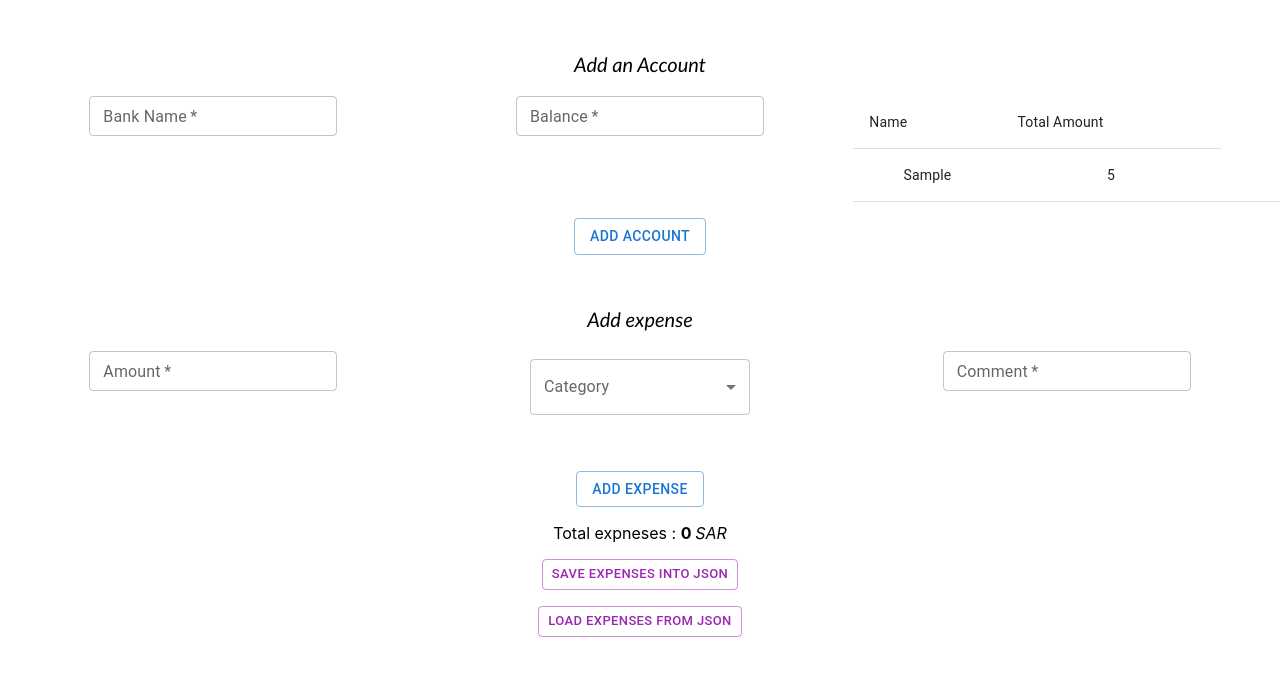
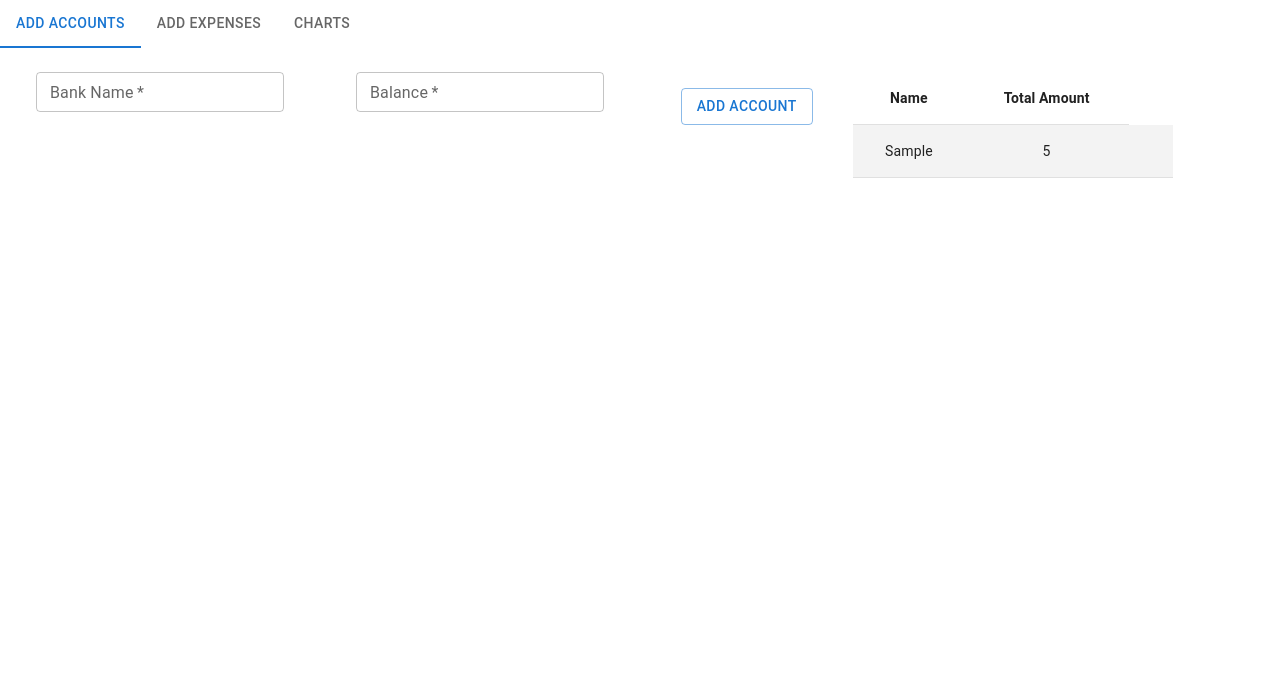
Before and after one commit to mmass94/Bueget-Management, a React (Create React App) app in the folder budget-management/: page / in a window 1280 px wide. Both pictures are taken after typing "Sample", "5" into the empty fields and a click on the button "ADD ACCOUNT". Shown: the top 676 px of the page. Built offline with nearby package versions, Linux system fonts and the light colour scheme.

Commit message:
Sperating Accounts - Expenses - and charts into different tabs

```diff
--- a/budget-management/src/App.js
+++ b/budget-management/src/App.js
@@ -7,16 +7,18 @@ import LoadExpensesButton from "./components/readFromJson";
 import Box from "@mui/material/Box";
 // import Line from "./components/visulization/lineChart";
 import AddAccountFrom from "./components/accounts/addAcount";
+import Tabs from "./components/utilities/tabs";
 
 function App() {
   return (
     <div className="App">
-      <AddAccountFrom />
+      <Tabs></Tabs>
+      {/* <AddAccountFrom />
       <ExpenseForm />
       <TableOfContent />
       <Bar />
       <SaveExpensesButton />
-      <LoadExpensesButton />
+      <LoadExpensesButton /> */}
       <Box sx={{ m: 2 }} />
 
       {/* <Line /> */}
--- a/budget-management/src/components/accounts/accountsTable.js
+++ b/budget-management/src/components/accounts/accountsTable.js
@@ -3,33 +3,33 @@ import Table from "@mui/material/Table";
 import TableBody from "@mui/material/TableBody";
 import TableCell from "@mui/material/TableCell";
 import TableRow from "@mui/material/TableRow";
-import Button from "../formElements/button";
+import Box from "@mui/material/Box";
+import Grid from "@mui/material/Grid";
 import { useSelector } from "react-redux";
-import { useDispatch } from "react-redux";
 
 function AccountsTable() {
-  //   const dispatch = useDispatch();
-
   const Accounts = useSelector((state) => state.account.accounts);
 
-  //   const handleRemoveExpense = (expenseId) => {
-  //     dispatch(removeExpense(expenseId));
-  //   };
-
   return (
-    <div>
+    <span>
       {Accounts.length > 0 ? (
         <Table>
           <TableBody>
             <TableRow>
-              <TableCell>Name</TableCell>
-              <TableCell>Total Amount</TableCell>
+              <TableCell align="center" sx={{ fontWeight: "bold" }}>
+                Name
+              </TableCell>
+              <TableCell align="center" sx={{ fontWeight: "bold" }}>
+                Total Amount
+              </TableCell>
             </TableRow>
-            {Accounts.map((account) => (
-              <TableRow key={account.id}>
+            {Accounts.map((account, index) => (
+              <TableRow
+                key={account.id}
+                sx={{ backgroundColor: index % 2 === 0 ? "#f3f3f3" : "white" }}
+              >
                 <TableCell align="center">{account.name}</TableCell>
                 <TableCell align="center">{account.amount}</TableCell>
-
                 <TableCell align="center">
                   {/* <Button
                     onClick={() => handleRemoveExpense(expense.id)}
@@ -45,7 +45,7 @@ function AccountsTable() {
       ) : (
         ""
       )}
-    </div>
+    </span>
   );
 }
 
--- a/budget-management/src/components/accounts/addAcount.js
+++ b/budget-management/src/components/accounts/addAcount.js
@@ -17,7 +17,7 @@ function AddAccountFrom() {
   const [open, setOpen] = useState(true);
   const [formSubmitted, setFormSubmitted] = useState(false);
   const dispatch = useDispatch();
-  const Expenses = useSelector((state) => state.expense.expenses);
+  // const Expenses = useSelector((state) => state.expense.expenses);
   const Accounts = useSelector((state) => state.account.accounts);
 
   const handleAmountInputChange = (event) => {
@@ -29,9 +29,15 @@ function AddAccountFrom() {
   };
 
   const handleClick = () => {
+    const AlreadExistBankName = Accounts.some(
+      (account) => account.name === nameinput
+    );
+
+    console.log("value is", AlreadExistBankName);
+
     const now = new Date();
     const dateTimeString = now.toLocaleString();
-    if (amountinput > 0 && setNameinput !== "") {
+    if (amountinput > 0 && nameinput !== "" && !AlreadExistBankName) {
       dispatch(addAccount(nameinput, amountinput, dateTimeString));
       setFormSubmitted(true);
     } else {
@@ -66,19 +72,17 @@ function AddAccountFrom() {
           align="middle"
         >
           <MuiAlert onClose={handleClose} severity="error">
-            Please Make sure that Bank Name and Balance are correctly entered !
+            Please Make sure that Bank Name and Balance are correctly entered
+            and tha Bank Name has not been entered before !
           </MuiAlert>
         </Snackbar>
       ) : (
         ""
       )}
+      <Box sx={{ m: 3 }} />
+
       <Grid container>
-        <Box sx={{ m: 2 }} />
-        <Grid item xs={12}>
-          <p className="heading">Add an Account</p>
-        </Grid>
-
-        <Grid item xs={12} md={4} l={3}>
+        <Grid item xs={12} md={3} l={3}>
           <InputField
             value={nameinput}
             type={"text"}
@@ -91,7 +95,7 @@ function AddAccountFrom() {
 
         <Box sx={{ b: 2 }} />
 
-        <Grid item xs={12} md={4} l={3}>
+        <Grid item xs={12} md={3} l={3}>
           <InputField
             color="warning"
             value={amountinput}
@@ -103,12 +107,8 @@ function AddAccountFrom() {
             label={"Balance"}
           ></InputField>
         </Grid>
-
-        <Grid item xs={12} md={4} l={3}>
-          <AccountsTable />
-        </Grid>
-
-        <Grid item xs={12} md={12} l={12}>
+        {/* <Box sx={{ t: -2 }} /> */}
+        <Grid item xs={2} md={2} l={12}>
           <Button
             ButtonName={"Add account"}
             onClick={handleClick}
@@ -117,6 +117,9 @@ function AddAccountFrom() {
             {" "}
           </Button>
         </Grid>
+        <Grid item xs={12} md={3} l={3}>
+          <AccountsTable />
+        </Grid>
       </Grid>
     </div>
   );
--- a/budget-management/src/components/expenseForm.js
+++ b/budget-management/src/components/expenseForm.js
@@ -1,7 +1,7 @@
 import React from "react";
 import { useState, useEffect } from "react";
 import { useDispatch } from "react-redux";
-import { addExpense } from "../redux/index";
+import { addExpense, updateAccountBalance } from "../redux/index";
 
 import InputField from "./formElements/inputField";
 import Button from "./formElements/button";
@@ -11,7 +11,9 @@ import Selectone from "./formElements/selectone";
 import Snackbar from "@mui/material/Snackbar";
 import MuiAlert from "@mui/material/Alert";
 import { useSelector } from "react-redux";
-
+import Select from "@mui/material/Select";
+import InputLabel from "@mui/material/InputLabel";
+import MenuItem from "@mui/material/MenuItem";
 function ExpenseForm() {
   const [amountinput, setAmountinput] = useState("");
   const [categorinput, setCategoryinput] = useState("");
@@ -20,6 +22,18 @@ function ExpenseForm() {
   const [open, setOpen] = useState(true);
   const [formSubmitted, setFormSubmitted] = useState(false);
   const Accounts = useSelector((state) => state.account.accounts);
+  const Expenses = useSelector((state) => state.expense.expenses);
+
+  const accountNames = [...new Set(Accounts.map((account) => account.name))]; // set removes duplicates
+
+  const [Name, setName] = useState("");
+  const accountBalance =
+    Accounts.find((account) => account.name === Name)?.amount || "";
+  //Search for the first element in the Accounts array that satisfies the given condition.
+
+  const handleNameChange = (event) => {
+    setName(event.target.value);
+  };
 
   const dispatch = useDispatch();
 
@@ -42,6 +56,17 @@ function ExpenseForm() {
       dispatch(
         addExpense(amountinput, categorinput, commentinput, dateTimeString)
       );
+
+      // Find the account object corresponding to the selected Name
+      const selectedAccount = Accounts.find((account) => account.name === Name);
+
+      if (selectedAccount) {
+        // Subtract the expense amount from the account balance
+        const updatedBalance = selectedAccount.amount - amountinput;
+
+        // Dispatch the updateAccountBalance action to update the account balance in Redux store
+        dispatch(updateAccountBalance(selectedAccount.id, updatedBalance));
+      }
       setFormSubmitted(true);
     } else {
       setError(true);
@@ -77,17 +102,13 @@ function ExpenseForm() {
       ) : (
         ""
       )}
+      <Box sx={{ m: 2 }} />
 
       {Accounts.length > 0 ? (
         <div>
           <Grid container>
-            <Box sx={{ m: 2 }} />
-            <Grid item xs={12}>
-              <p className="heading">Add expense</p>
-            </Grid>
-
             <Box sx={{ b: 2 }} />
-            <Grid item xs={12} md={4} l={3}>
+            <Grid item xs={12} md={3}>
               <InputField
                 color="warning"
                 value={amountinput}
@@ -100,7 +121,7 @@ function ExpenseForm() {
               ></InputField>
             </Grid>
 
-            <Grid item xs={12} md={4} l={3}>
+            <Grid item xs={12} md={3}>
               <Selectone
                 onChange={handleCategoryInputChange}
                 value={categorinput}
@@ -108,7 +129,7 @@ function ExpenseForm() {
               />
             </Grid>
 
-            <Grid item xs={12} md={4} l={3}>
+            <Grid item xs={12} md={3}>
               <InputField
                 value={commentinput}
                 type={"text"}
@@ -117,6 +138,37 @@ function ExpenseForm() {
                 onChange={handleCommentInputChange}
                 label={"Comment"}
               ></InputField>
+            </Grid>
+            <Box sx={{ m: 2 }} />
+
+            <Grid item xs={12} md={3}>
+              <InputLabel id="name-select-label">Name</InputLabel>
+              <Select
+                labelId="name-select-label"
+                id="name-select"
+                value={Name}
+                label="Account Name"
+                onChange={handleNameChange}
+              >
+                {accountNames.map((name) => (
+                  <MenuItem key={name} value={name}>
+                    {name}
+                  </MenuItem>
+                ))}
+              </Select>
+            </Grid>
+
+            <Grid item xs={12} md={3}>
+              <InputField
+                disabled={"disabled"}
+                value={accountBalance}
+                type="text"
+                placeholder="Account Balance"
+                prefix=""
+                label="Account Balance"
+                readOnly
+                variant={"filled"}
+              />
             </Grid>
 
             <Box sx={{ m: 2 }} />
--- a/budget-management/src/components/formElements/inputField.js
+++ b/budget-management/src/components/formElements/inputField.js
@@ -5,7 +5,7 @@ const TextInput = (props) => {
   return (
     <span>
       <TextField
-        variant="outlined"
+        variant={props.variant}
         label={props.label}
         required
         type={props.type}
@@ -13,6 +13,7 @@ const TextInput = (props) => {
         id={props.id}
         onChange={props.onChange}
         value={props.value}
+        disabled={props.disabled}
       />
     </span>
   );
--- a/budget-management/src/components/utilities/tabs.js
+++ b/budget-management/src/components/utilities/tabs.js
@@ -1,9 +1,13 @@
-import * as React from "react";
+import React from "react";
+import Box from "@mui/material/Box";
 import Tabs from "@mui/material/Tabs";
 import Tab from "@mui/material/Tab";
-import Box from "@mui/material/Box";
+import Addaccount from "../accounts/addAcount";
+import ExpenseForm from "../expenseForm";
+import BarChartComp from "../visulization/barChart";
+import TableofContents from "../table/tableOfContent";
 
-export default function ScrollableTabsButtonAuto() {
+export default function NavTabs() {
   const [value, setValue] = React.useState(0);
 
   const handleChange = (event, newValue) => {
@@ -11,22 +15,18 @@ export default function ScrollableTabsButtonAuto() {
   };
 
   return (
-    <Box sx={{ maxWidth: { xs: 320, sm: 480 }, bgcolor: "background.paper" }}>
-      <Tabs
-        value={value}
-        onChange={handleChange}
-        variant="scrollable"
-        scrollButtons="auto"
-        aria-label="scrollable auto tabs example"
-      >
-        <Tab label="Item One" />
-        <Tab label="Item Two" />
-        <Tab label="Item Three" />
-        <Tab label="Item Four" />
-        <Tab label="Item Five" />
-        <Tab label="Item Six" />
-        <Tab label="Item Seven" />
+    <Box sx={{ width: "100%" }}>
+      <Tabs value={value} onChange={handleChange} aria-label="nav tabs example">
+        <Tab label="Add Accounts" />
+        <Tab label="Add expenses" />
+        <Tab label="Charts" />
       </Tabs>
+
+      {value === 0 && <Addaccount />}
+      {value === 1 && <ExpenseForm />}
+      {value === 1 && <TableofContents />}
+
+      {value === 2 && <BarChartComp />}
     </Box>
   );
 }
--- a/budget-management/src/redux/accounts/accountsActions.js
+++ b/budget-management/src/redux/accounts/accountsActions.js
@@ -1,5 +1,6 @@
 import { ADD_ACCOUNT } from "./accountsTypes";
 import { REMOVE_ACCOUNT } from "./accountsTypes";
+import { UPDATE_ACCOUNT_BALANCE } from "./accountsTypes";
 
 export const addAccount = (name, amount, dateAndTime) => {
   return {
@@ -19,8 +20,10 @@ export const removeAccount = (accountId) => {
   };
 };
 
-// // actions.js
-// export const updateExpenses = (expenses) => ({
-//   type: "UPDATE_EXPENSES",
-//   payload: expenses,
-// });
+// Define the action creator function
+export const updateAccountBalance = (accountId, newBalance) => {
+  return {
+    type: UPDATE_ACCOUNT_BALANCE,
+    payload: { accountId, newBalance },
+  };
+};
--- a/budget-management/src/redux/accounts/accountsReducer.js
+++ b/budget-management/src/redux/accounts/accountsReducer.js
@@ -1,5 +1,6 @@
 import { ADD_ACCOUNT } from "./accountsTypes";
 import { REMOVE_ACCOUNT } from "./accountsTypes";
+import { UPDATE_ACCOUNT_BALANCE } from "./accountsTypes";
 
 import { v4 as uuidv4 } from "uuid";
 
@@ -31,6 +32,22 @@ function accountReducer(state = initialState, action) {
         accounts: updatedAccounts,
       };
 
+    case UPDATE_ACCOUNT_BALANCE:
+      const { accountId, newBalance } = action.payload;
+
+      // Find the account with the specified ID
+      const updatedBalances = state.accounts.map((account) => {
+        if (account.id === accountId) {
+          // Update the account balance
+          return { ...account, amount: newBalance };
+        }
+        return account;
+      });
+      return {
+        ...state,
+        accounts: updatedBalances,
+      };
+
     default:
       return state;
   }
--- a/budget-management/src/redux/accounts/accountsTypes.js
+++ b/budget-management/src/redux/accounts/accountsTypes.js
@@ -1,2 +1,3 @@
 export const ADD_ACCOUNT = "ADD_ACCOUNT";
 export const REMOVE_ACCOUNT = "REMOVE_ACCOUNT";
+export const UPDATE_ACCOUNT_BALANCE = "UPDATE_ACCOUNT_BALANCE";
--- a/budget-management/src/redux/index.js
+++ b/budget-management/src/redux/index.js
@@ -2,7 +2,7 @@ export { addExpense } from "./expenses/expensesActions";
 export { removeExpense } from "./expenses/expensesActions";
 export { updateExpenses } from "./expenses/expensesActions";
 export { addAccount } from "./accounts/accountsActions";
-
+export { updateAccountBalance } from "./accounts/accountsActions";
 export { removeAccount } from "./accounts/accountsActions";
 
 // export { buyIcecream } from "./Icecream/IcecreamActions";
```
Also changed, not shown: budget-management/src/components/formElements/test.js (deleted, +0 -21 lines), 2 other files (tests, documents, lock files or other folders).
